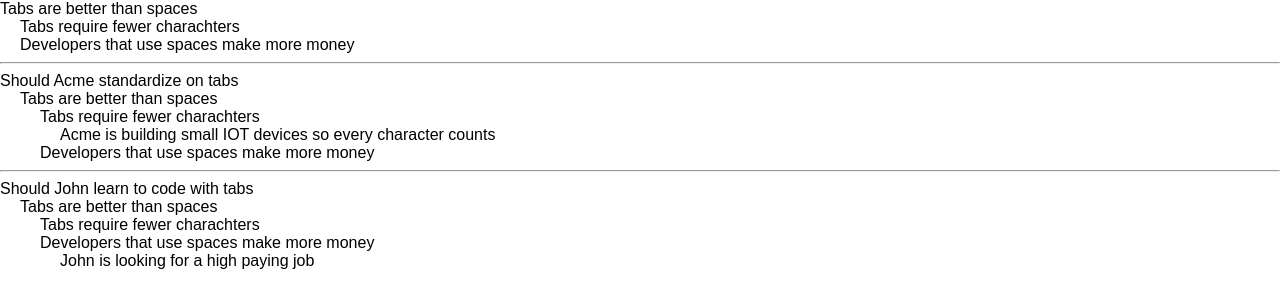
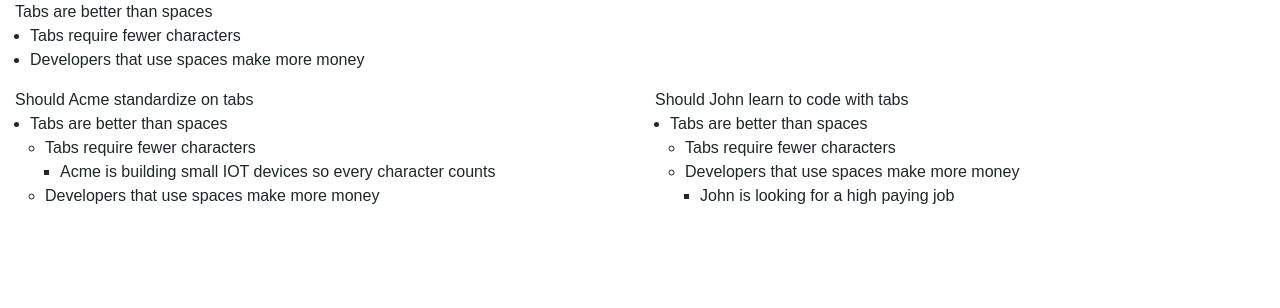
Before and after one commit to ozSofi/reason-score-react, a React (Create React App) app: page / in a window 1280 px wide. Shown: the top 308 px of the page. Built offline with nearby package versions, Linux system fonts and the light colour scheme.

Commit message:
formatting

```diff
--- a/public/index.html
+++ b/public/index.html
@@ -1,9 +1,11 @@
 <!DOCTYPE html>
 <html lang="en">
+
 <head>
   <meta charset="utf-8">
   <meta name="viewport" content="width=device-width, initial-scale=1, shrink-to-fit=no">
-    <meta name="theme-color" content="#000000">
+  <link rel="stylesheet" href="https://maxcdn.bootstrapcdn.com/bootstrap/4.0.0/css/bootstrap.min.css" integrity="sha384-Gn5384xqQ1aoWXA+058RXPxPg6fy4IWvTNh0E263XmFcJlSAwiGgFAW/dAiS6JXm"
+    crossorigin="anonymous">
   <!--
       Notice the use of %PUBLIC_URL% in the tags above.
       It will be replaced with the URL of the `public` folder during the build.
@@ -15,16 +17,26 @@
     -->
   <title>Reason Score</title>
 </head>
+
 <body>
   <noscript>
     You need to enable JavaScript to run this app.
   </noscript>
-    <div id="root"></div>
+  <div class="container-fluid">
+    <div class="row">
+      <div class="col-lg">
         <claim claimId="1" claimData="{}"></claim>
-    <hr>
+      </div>
+    </div>
+    <div class="row">
+      <div class="col-lg">
         <claim claimId="acme" claimData="{}"></claim>
-    <hr>
+      </div>
+      <div class="col-lg">
         <claim claimId="john" claimData="{}"></claim>
+      </div>
+    </div>
+  </div>
   <!--
       This HTML file is a template.
       If you open it directly in the browser, you will see an empty page.
@@ -36,4 +48,5 @@
       To create a production bundle, use `npm run build` or `yarn build`.
     -->
 </body>
+
 </html>
--- a/src/App.css
+++ b/src/App.css
@@ -1,5 +1,3 @@
 .rsChildrenContainer {
-  margin: 0;
-  padding-left: 20px;
-  list-style: none;
+  padding-left: 15px;
 }
--- a/src/App.js
+++ b/src/App.js
@@ -18,7 +18,7 @@
       rootClaimId: "1",
       claims: [
         { id: "1", content: "Tabs are better than spaces" },
-        { id: "1.1", content: "Tabs require fewer charachters" },
+        { id: "1.1", content: "Tabs require fewer characters" },
         { id: "1.2", content: "Developers that use spaces make more money" },
         { id: "1.1.1", content: "Acme is building small IOT devices so every character counts" },
         { id: "1.2.1", content: "John is looking for a high paying job" },
@@ -29,34 +29,18 @@
         { parentId: "1", childId: "1.1", align: "pro", contextId: "1" },
         { parentId: "1", childId: "1.2", align: "con", contextId: "1" },
         { parentId: "1.1", childId: "1.1.1", align: "pro", contextId: "acme" },
-        { parentId: "1.2", childId: "1.2.1", align: "pro", contextId: "john" },
+        { parentId: "1.2", childId: "1.2.1", align: "con", contextId: "john" },
         { parentId: "acme", childId: "1", align: "pro", contextId: "acme" },
         { parentId: "john", childId: "1", align: "pro", contextId: "john" }
-      ],
-      viewState: {
-        claims: [
-          { id: "1", open: true },
-          { id: "1.2", open: true },
-          { id: "1.1", open: true }
-        ]
-      }
+      ]
     };
   }
-
-  // getClaimView(claim) {
-  //   let claimView = this.state.viewState.claims.filter(c => c.id === claim.id)[0];
-  //   if (claimView === undefined) {
-  //     claimView = {}
-  //   }
-  //   return claimView;
-  // }
 
   getClaimData(id) {
     const claim = this.state.claims.filter(claim => claim.id === id)[0]
 
     const claimData = {
       claim: claim,
-      //claimView: this.getClaimView(claim),
       ancestors: []
     }
 
@@ -69,11 +53,9 @@
     const parentClaim = parentClaimData.claim;
     const childEdges = this.state.edges.filter(edge => edge.parentId === parentClaim.id
       && (parentClaimData.ancestors.includes(edge.contextId)
-        || edge.contextId == parentClaim.id)
+        || edge.contextId === parentClaim.id)
     );
-///    const parentClaimView = this.getClaimView(parentClaim);
     if (childEdges.length > 0
-//      && parentClaimView.open
     ) {
       const renderedChildren = childEdges.map((edge, step) => {
         const childData = this.getClaimData(edge.childId);
```
Lines whose indentation alone changed are shown as unchanged.
